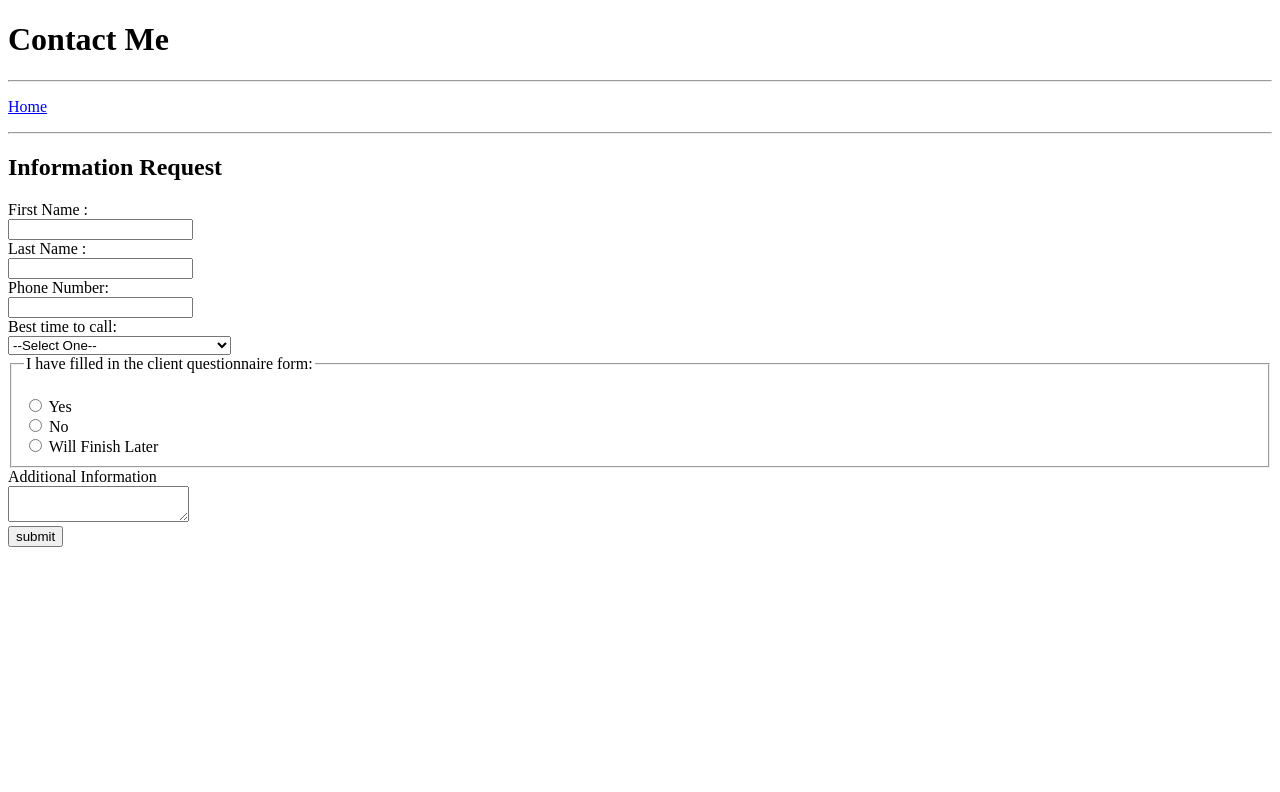
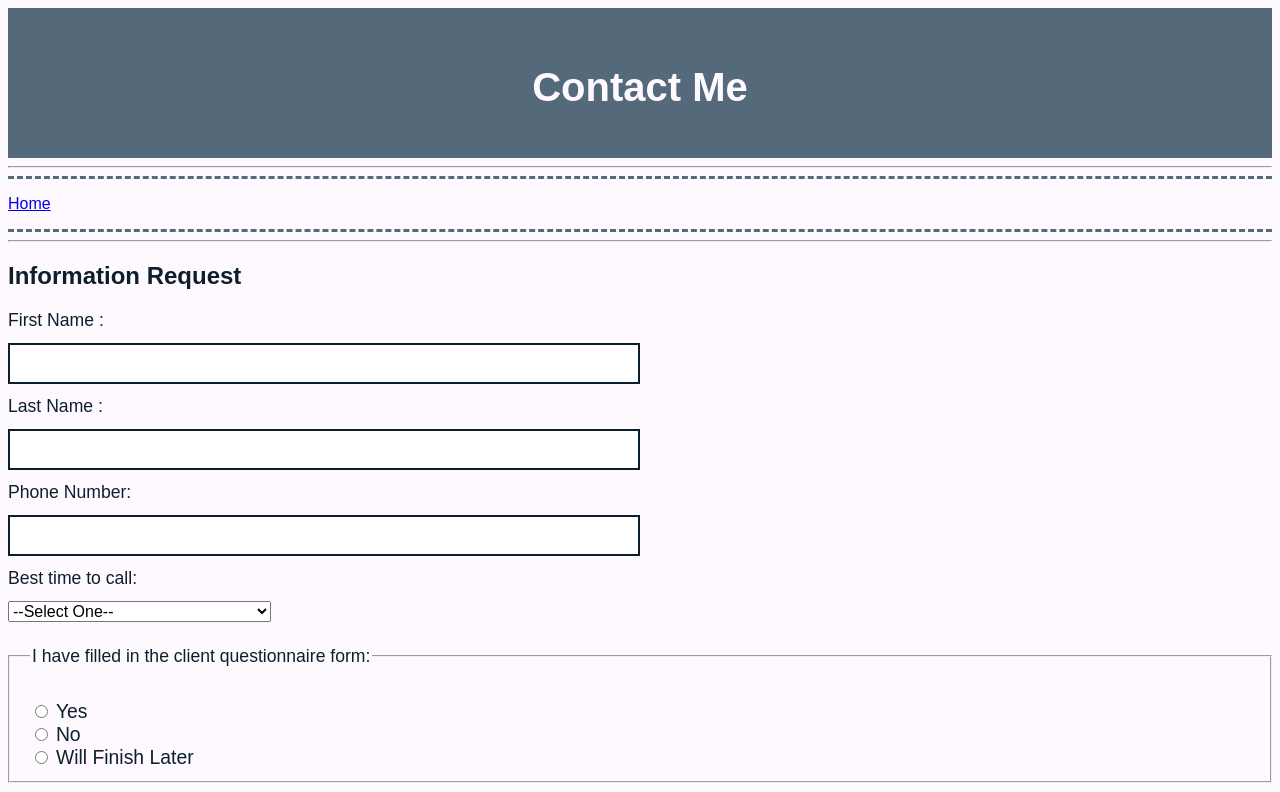
Before and after one commit to NathalieSurman/s011_intro_to_web_dev, a plain HTML site: page portfolio/contact.html in a window 1280 px wide. Shown: the top 792 px of the page. Drawn offline with Linux system fonts and the light colour scheme.

Commit message:
style and color code-along

```diff
--- a/portfolio/contact.html
+++ b/portfolio/contact.html
@@ -10,9 +10,12 @@ Most recent revision:
     <meta http-equiv="X-UA-Compatible" content="IE=edge">
     <meta name="viewport" content="width=device-width, initial-scale=1.0">
     <title>Contact page</title>
+    <link rel="stylesheet" href="./index.css" type="text/css">
 </head>
 <body>
+    <header>
     <h1>Contact Me</h1>
+</header>
 
     <hr>
     <nav>
@@ -57,5 +60,9 @@ Most recent revision:
             <textarea id="info" name="info"></textarea> <br>
             <input type="submit" name="submit" value="submit">
     </form>
+
+    <footer>
+        <p>&copy; 2023 Nathalie Surman. All rights reserved.</p>
+    </footer>
 </body>
 </html>
--- /dev/null
+++ b/portfolio/index.css
@@ -0,0 +1,96 @@
+/*
+Creator: Nathalie
+Date created: 22-04-2023
+last modified:
+*/
+
+body {
+    background-color: #fef9ff;
+    font-family: arial, helvetica, sans-serif;
+    color: #0d1f2d
+}
+
+header {
+    background-color: #5b7d87;
+    color: #fef9ff;
+    height: 100px;
+    text-align: center;
+padding: 30px 10px 20px 10px;
+}
+
+h1 {
+    font-size: 2.5em;
+}
+
+/*===== Navigation Block =====*/
+
+nav {
+    border-top: 3px dashed #546a7b;
+    border-bottom: 3px dashed #546a7b;
+    margin-top: 4px;
+}
+
+/*===== Page Footer =====*/
+header, footer {
+    background-color: #546a7b;
+    color: #fef9ff;
+    height: 100px;
+    text-align: center;
+    padding: 30px 10px 20px 10px;
+}
+
+/*======== For the Contact page =====*/
+
+/* Form styling */
+
+label, fieldset{
+    font-size: 1.1em;
+}
+
+input[type=text] {
+    border: 2px solid #0d1f2d;
+    width: 50%;
+    padding: 8px 8px;
+    margin: 12px 0;
+    box-sizing: border-box;
+    font-size: 1.1em;
+}
+
+fieldset {
+    background-color: #fef9ff;
+    width: 100%;
+    padding: 12px 20px;
+    margin: 12px 0;
+    box-sizing:	border-box;
+}
+
+select, textarea {
+    margin: 12px 0;
+    font-size: 1em;
+}
+
+input[type=submit] {
+    font-size: 1.2em;
+    background-color: #546a7b;
+    color: #fef9ff;
+    padding: 4px 8px;
+    margin-bottom: 8px;
+
+}
+
+input[type=submit]:hover {
+    background-color: #f2eded;
+    color: #546a7b;
+}
+
+textarea {
+    width: 100%;
+    height: 200px;
+    padding: 12px 20px;
+    margin: 12px 0;
+    box-sizing: border-box;
+    border: 2px solid #0d1f2d;
+    border-radius: 3px;
+    background-color: #fff;
+    resize: none;
+}
```
Also changed, not shown: portfolio/index.html (+43 -3 lines), portfolio/projects.html (+1 -0 lines), portfolio/testimonials.html (+1 -0 lines).
